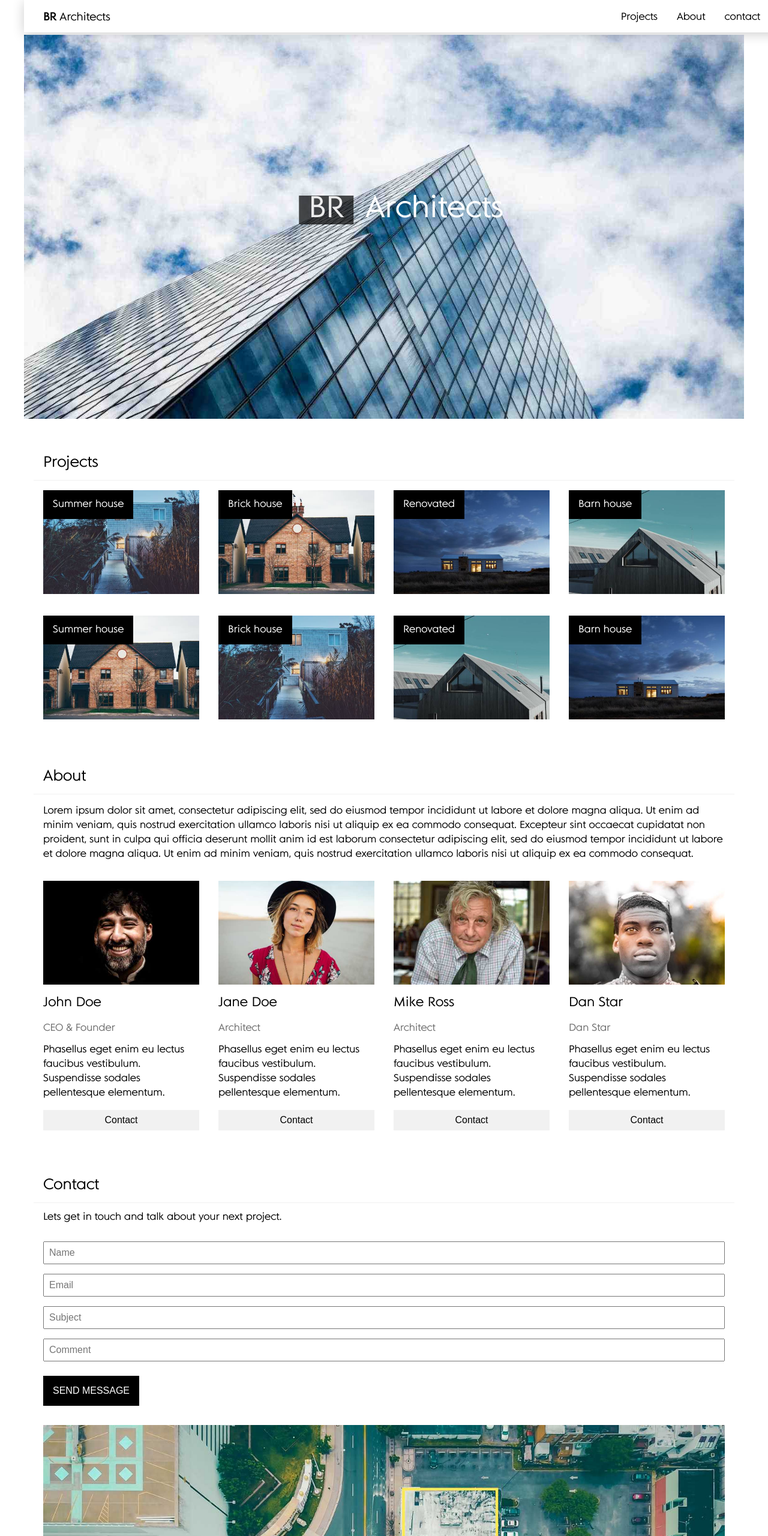
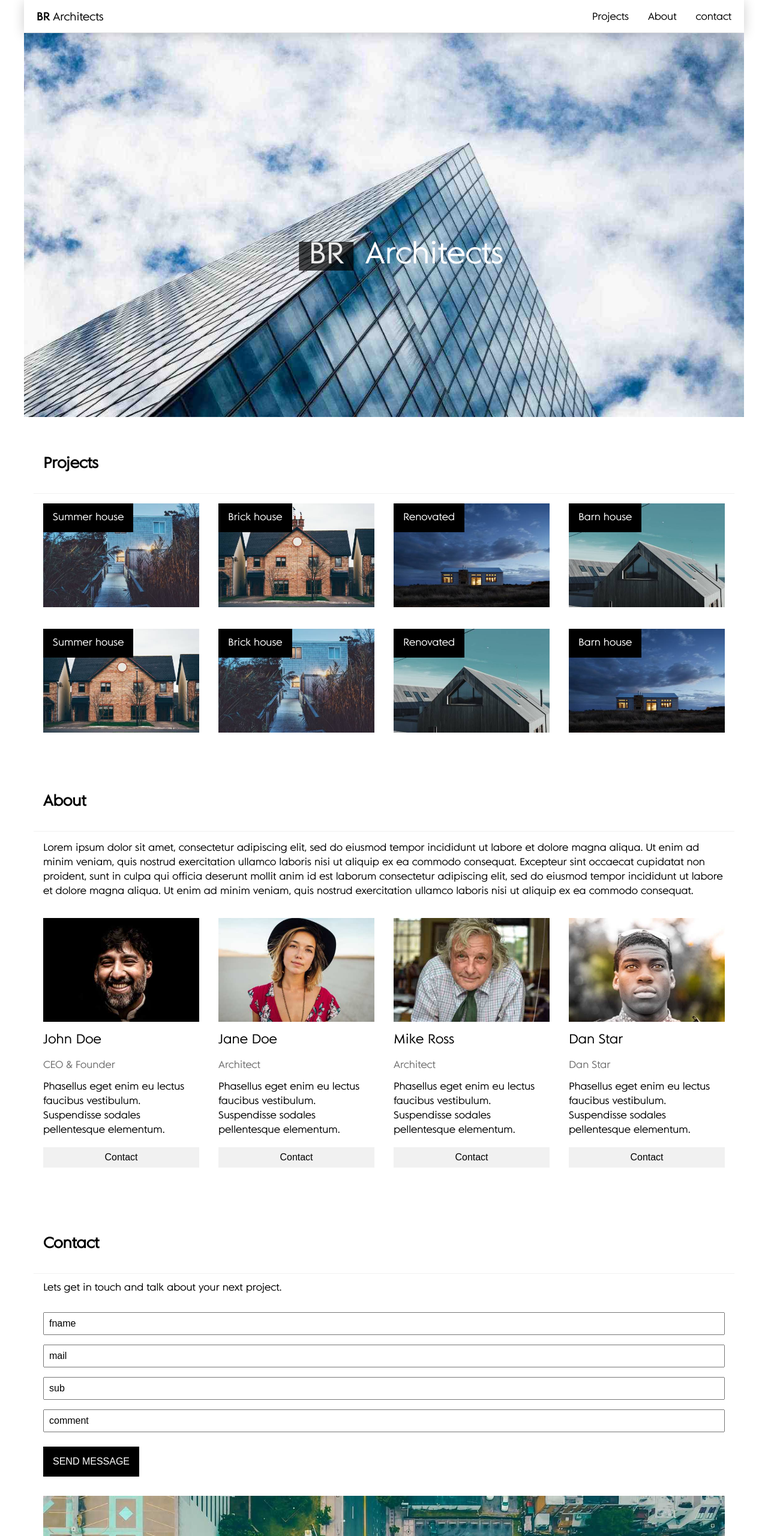
Before and after one commit to VahidD20/architect, a plain HTML site: page index.html in a window 1280 px wide. Shown: the top 2560 px of the page at 60% size. Drawn offline with Linux system fonts and the light colour scheme.

Commit message:
issues are reformed

```diff
--- a/css/main.css
+++ b/css/main.css
@@ -55,7 +55,7 @@ img{
     padding-bottom: 1rem;
     box-shadow: 0 3px 20px 0 rgba(0, 0, 0, 0.2);
 
-    position: fixed;
+    position: sticky;
     top: 0;
     z-index: 1;
     width: 100%;
@@ -72,13 +72,12 @@ img{
     padding-bottom: 1rem;
 } */
 
-.title{
+/* .title{
     padding-left: 0.7rem;
-}
+} */
 
 .title > nav > a {
     font-size: 1.1rem;
-    display: block;
 }
 
 
@@ -127,6 +126,8 @@ img{
     }
     .list_items > li{
         float: left;
+    }
+    .list_items > li:not(:last-child){
         padding-right: 2rem;
     }
 }
@@ -135,16 +136,15 @@ img{
 .image_header{
     position: relative;
     top: 0.1rem;
-    padding-top: 3.5rem;
 }
 
 .image_header > img{
     display: block;
 }
 
-.image_header > div{
+.br_text{
     position: absolute;
-    top: 50%;
+    top: 55%;
     left: 50%;
     transform: translate(-50%, -50%);
     background-color: rgba(0,0,0,0.7);
@@ -154,14 +154,14 @@ img{
 }
 
 /* img display 620 */
-.image_header > span{
+.arch_text{
     display: none;
 }
 
 @media screen and (min-width: 620px) {
-    .image_header > div{
+    .br_text{
         position: absolute;
-        top: 50%;
+        top: 58%;
         left: 35%;
         transform: translate(-50%, -50%);
         background-color: rgba(0,0,0,0.7);
@@ -172,10 +172,10 @@ img{
 }
 
 @media screen and (min-width: 620px) {
-    .image_header > span{
+    .arch_text{
         display: block;
         position: absolute;
-        top: 50%;
+        top: 58%;
         left: 64%;
         transform: translate(-50%, -50%);
         font-size: 3rem;
@@ -183,32 +183,34 @@ img{
     }
 }
 @media screen and (min-width: 1200px) {
-    .image_header > div{
+    .br_text{
         left: 42%;
     }
 }
 @media screen and (min-width: 1200px) {
-    .image_header > span{
+    .arch_text{
         left: 57%;
     }
+}
+
+/* section header */
+.section_headers{
+    padding: 2rem 1rem 1rem 1rem;
+    border-bottom: 1px solid var(--borde_color);
 }
 
 /* first section */
 .first_section{
     padding: 1rem;
 }
-.first_section > div:first-child{
-    font-size: 1.5rem;
-    padding: 3rem 1rem 1rem 1rem;
-    border-bottom: 1px solid var(--borde_color);
-}
+
 .images_part_one > div > img{
     padding: 1rem;
 }
 .images_part_one > div{
     position: relative;
 }
-.images_part_one > div > div{
+.img_text{
     position: absolute;
     top: 1rem;
     left: 1rem;
@@ -238,12 +240,6 @@ img{
 /* second section */
 .second_section{
     padding: 1rem;
-}
-
-.about_title{
-    padding: 2rem 1rem 1rem 1rem;
-    font-size: 1.5rem;
-    border-bottom: 1px solid var(--borde_color);
 }
 
 .second_section > p {
@@ -302,11 +298,7 @@ img{
 .third_section{
     padding: 1rem;
 }
-.third_section > div{
-    padding: 1rem;
-    font-size: 1.5rem;
-    border-bottom: 1px solid var(--borde_color);
-}
+
 .third_section > p{
     padding: 1rem;
     margin: 0;
@@ -325,10 +317,9 @@ img{
     margin-top: 0;
 }
 
-.main_form > button > a{
+.main_form > button{
     padding: 1rem;
     margin-top: 1rem;
-    display: block;
     background-color: var(--primary_a_color);
     color: var(--secondary_a_color);
     font-size: 1rem;
--- a/index.html
+++ b/index.html
@@ -13,7 +13,7 @@
             <div class="top_header">
                 <div class="title">
                     <nav>
-                        <a href="/">
+                        <a href="/" title="home_link">
                             <b>BR</b> Architects
                         </a>
                     </nav>
@@ -22,13 +22,13 @@
                 <div class="list">
                     <ul class="list_items">
                         <li>
-                            <a href="/">Projects</a>
+                            <a href="/" title="projects">Projects</a>
                         </li>
                         <li>
-                            <a href="/">About</a>
+                            <a href="/" title="about">About</a>
                         </li>
                         <li>
-                            <a href="/">contact</a>
+                            <a href="/" title="contact">contact</a>
                         </li>
                     </ul>
                 </div>
@@ -38,56 +38,60 @@
     <main>
         <div class="image_header">
             <img src="images/architect.jpg" alt="building" width="300" height="135">
-            <div>
+            <div class="br_text">
                 BR
             </div>
-            <span>
+            <div class="arch_text">
                 Architects
-            </span>
+            </div>
         </div>
-        <div class="first_section">
-            <div>
-                Projects
-            </div>
+        <section class="first_section">
+            <header class="section_headers">
+                <h1>
+                    Projects
+                </h1>
+            </header>
             <div class="images_part_one">
                 <div>
                     <img src="images/house1.jpg" alt="summer house" width="350" height="120">
-                    <div>Summer house</div>
+                    <div class="img_text">Summer house</div>
                 </div>
                 <div>
                     <img src="images/house2.jpg" alt="brick house" width="350" height="120">
-                    <div>Brick house</div>
+                    <div class="img_text">Brick house</div>
                 </div>
                 <div>
                     <img src="images/house3.jpg" alt="renovated" width="350" height="120">
-                    <div>Renovated</div>
+                    <div class="img_text">Renovated</div>
                 </div>
                 <div>
                     <img src="images/house4.jpg" alt="barn house" width="350" height="120">
-                    <div>Barn house</div>
+                    <div class="img_text">Barn house</div>
                 </div>
                 <div>
                     <img src="images/house2.jpg" alt="summer house" width="350" height="120">
-                    <div>Summer house</div>
+                    <div class="img_text">Summer house</div>
                 </div>
                 <div>
                     <img src="images/house1.jpg" alt="brick house" width="350" height="120">
-                    <div>Brick house</div>
+                    <div class="img_text">Brick house</div>
                 </div>
                 <div>
                     <img src="images/house4.jpg" alt="renovated" width="350" height="120">
-                    <div>Renovated</div>
+                    <div class="img_text">Renovated</div>
                 </div>
                 <div>
                     <img src="images/house3.jpg" alt="barn house" width="350" height="120">
-                    <div>Barn house</div>
+                    <div class="img_text">Barn house</div>
                 </div>
             </div>
-        </div>
-        <div class="second_section">
-            <div class="about_title">
-                About
-            </div>
+        </section>
+        <section class="second_section">
+            <header class="section_headers">
+                <h1>
+                    About
+                </h1>
+            </header>
             <p>Lorem ipsum dolor sit amet, consectetur adipiscing elit,
                sed do eiusmod tempor incididunt ut labore et dolore magna aliqua.
                Ut enim ad minim veniam,
@@ -101,7 +105,7 @@
             </p>
             <div class="teams">
                 <div class="team_one">
-                    <img src="images/john doe.jpg" alt="john" width="350" height="120">
+                    <img src="images/JohnDoe.jpg" alt="john" width="350" height="120">
                     <div>
                         John Doe
                     </div>
@@ -119,7 +123,7 @@
                     </p>
                 </div>
                 <div class="team_one">
-                    <img src="images/jane doe.jpg" alt="jane" width="350" height="120">
+                    <img src="images/JaneDoe.jpg" alt="jane" width="350" height="120">
                     <div>
                         Jane Doe
                     </div>
@@ -137,7 +141,7 @@
                     </p>
                 </div>
                 <div class="team_one">
-                    <img src="images/mike ross.jpg" alt="mike" width="350" height="120">
+                    <img src="images/MikeRoss.jpg" alt="mike" width="350" height="120">
                     <div>
                         Mike Ross
                     </div>
@@ -155,7 +159,7 @@
                     </p>
                 </div>
                 <div class="team_one">
-                    <img src="images/dan star.jpg" alt="dan" width="350" height="120">
+                    <img src="images/DanStar.jpg" alt="dan" width="350" height="120">
                     <div>
                         Dan Star
                     </div>
@@ -173,27 +177,27 @@
                     </p>
                 </div>
             </div>
-        </div>
-        <div class="third_section">
-            <div>
-                Contact
-            </div>
+        </section>
+        <section class="third_section">
+            <header class="section_headers">
+                <h1>
+                    Contact
+                </h1>
+            </header>
             <p>
                 Lets get in touch and talk about your next project.
             </p>
             <form action="#" class="main_form">
-                <input type="text" placeholder="Name">
-                <input type="text" placeholder="Email">
-                <input type="text" placeholder="Subject">
-                <input type="text" placeholder="Comment">
+                <input type="text" name="name" value="fname" placeholder="Name">
+                <input type="text" name="email" value="mail" placeholder="Email">
+                <input type="text" name="subject" value="sub" placeholder="Subject">
+                <input type="text" name="comment" value="comment" placeholder="Comment">
                 <button>
-                    <a href="/">
                         SEND MESSAGE
-                    </a>
                 </button>
             </form>
-            <img src="images/map.jpg" alt="map">
-        </div>
+            <img src="images/map.jpg" alt="map" width="360" height="150">
+        </section>
     </main>
 
     <footer class="footer">
```
Also changed, not shown: images/DanStar.jpg (renamed from images/dan star.jpg), images/JaneDoe.jpg (renamed from images/jane doe.jpg), images/JohnDoe.jpg (renamed from images/john doe.jpg), images/MikeRoss.jpg (renamed from images/mike ross.jpg).
